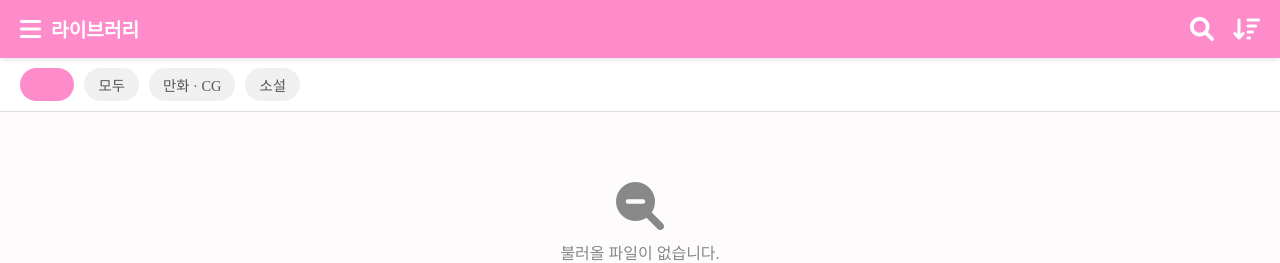
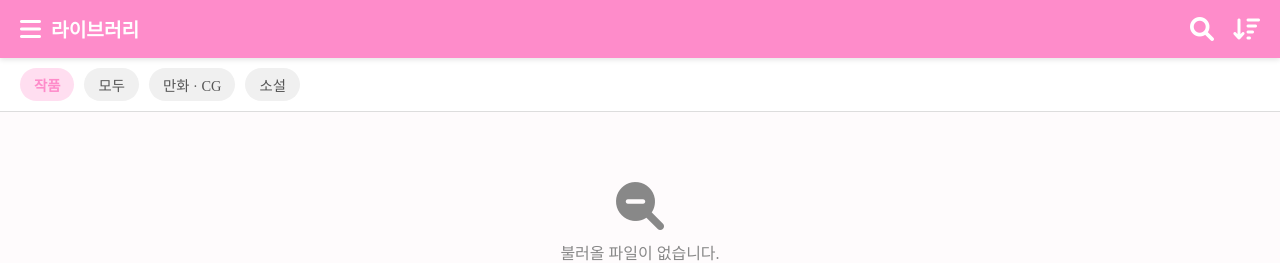
Before and after one commit to narelim/mag-ross-archive, a Jekyll site: the page built from play.html, in a window 1280 px wide. Shown: the top 263 px of the page. Built offline with Jekyll 4.4.1, drawn with Linux system fonts in a browser that asks for light colours.

Commit message:
Update play-style.css

```diff
--- a/assets/css/play-style.css
+++ b/assets/css/play-style.css
@@ -49,7 +49,7 @@ body.play-mode {
     cursor: pointer;
 }
 .play-chip.active {
-    background: #FE8CCA;
+    background: #FFDEF0;
     color: #FE8CCA;
     font-weight: bold;
 }
```
